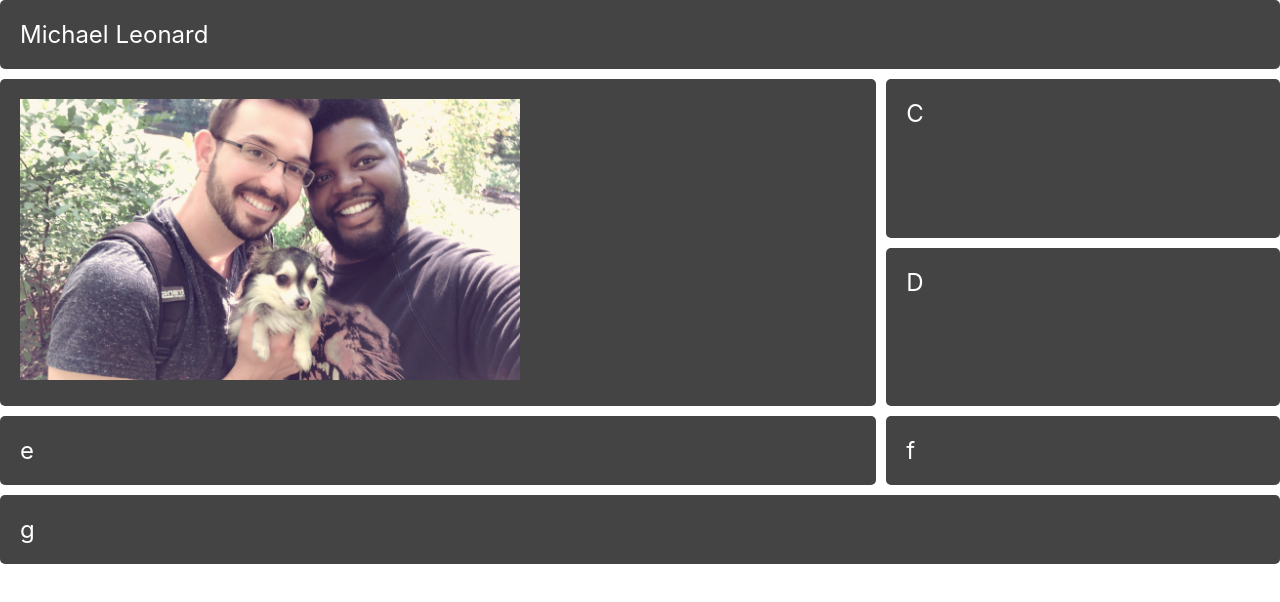
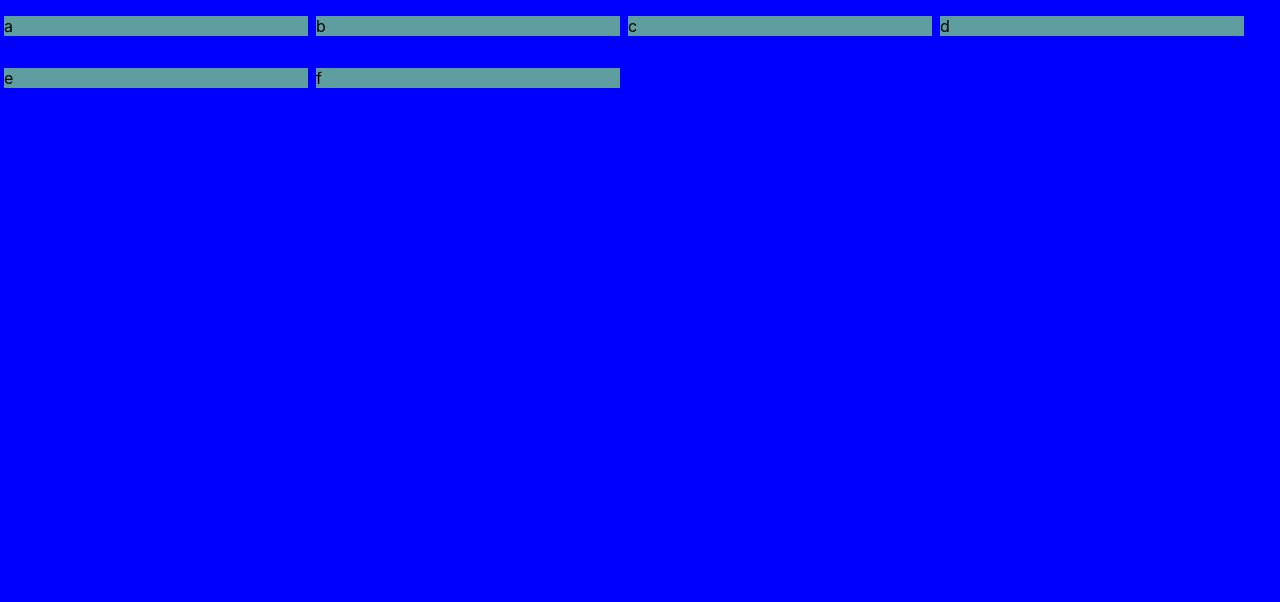
Before and after one commit to mtleonardjr/Picture-It, a React (Create React App) app: page / in a window 1280 px wide. Shown: the top 602 px of the page. Built offline with nearby package versions, Linux system fonts and the light colour scheme.

Commit message:
switched to flex over grid

```diff
--- a/src/App.css
+++ b/src/App.css
@@ -1,28 +1,33 @@
-.wrapper {
-  display: grid;
-  grid-template-columns: auto auto;
-  grid-gap: 10px;
+* {
+  background-color: blue;
 }
 
-.box {
-  background-color: #444;
-  color: #fff;
-  border-radius: 5px;
-  padding: 20px;
-  font-size: 150%;
-  z-index: 10;
+.cards {
+  display: flex;
+  flex-wrap: wrap;
 }
 
-.a {
-  grid-column-start: 1;
-  grid-column-end: 3;
-}
-.b {
-  grid-row-start: 2;
-  grid-row-end: 4;
+.card {
+  flex: 1 0 500px;
+  box-sizing: border-box;
+  margin: 1rem 0.25em;
+  background-color: cadetblue;
 }
 
-.g {
-  grid-column-start: 1;
-  grid-column-end: 3;
+@media screen and (min-width: 40em) {
+  .card {
+    max-width: calc(100% - 1em);
+  }
 }
+
+@media screen and (min-width: 50em) {
+  .card {
+    max-width: calc(50% - 1em);
+  }
+}
+
+@media screen and (min-width: 60em) {
+  .card {
+    max-width: calc(25% - 1em);
+  }
+}
--- a/src/App.js
+++ b/src/App.js
@@ -13,23 +13,21 @@ class App extends Component {
 
 class Profile extends Component {
   render() {
-    const data = this.props.data;
+    //const data = this.props.data;
     return (
-      <div class="wrapper">
-        <div class="box a">{data.name}</div>
-        <div class="box b">
-          <img src={data.imgURL} width="500px" alt="Profile" />
-        </div>
-        <div class="box c">C</div>
-        <div class="box d">D</div>
-        <div class="box e">e</div>
-        <div class="box f">f</div>
-        <div class="box g">g</div>
+      <div className="cards">
+        <div className="card a">a</div>
+        <div className="card b">b</div>
+        <div className="card c">c</div>
+        <div className="card d">d</div>
+        <div className="card e">e</div>
+        <div className="card f">f</div>
       </div>
     );
   }
 }
 
+/*
 class Hobbys extends Component {
   render() {
     const data = this.props.data;
@@ -44,4 +42,6 @@ class Hobbys extends Component {
   }
 }
 
+*/
+
 export default App;
```
